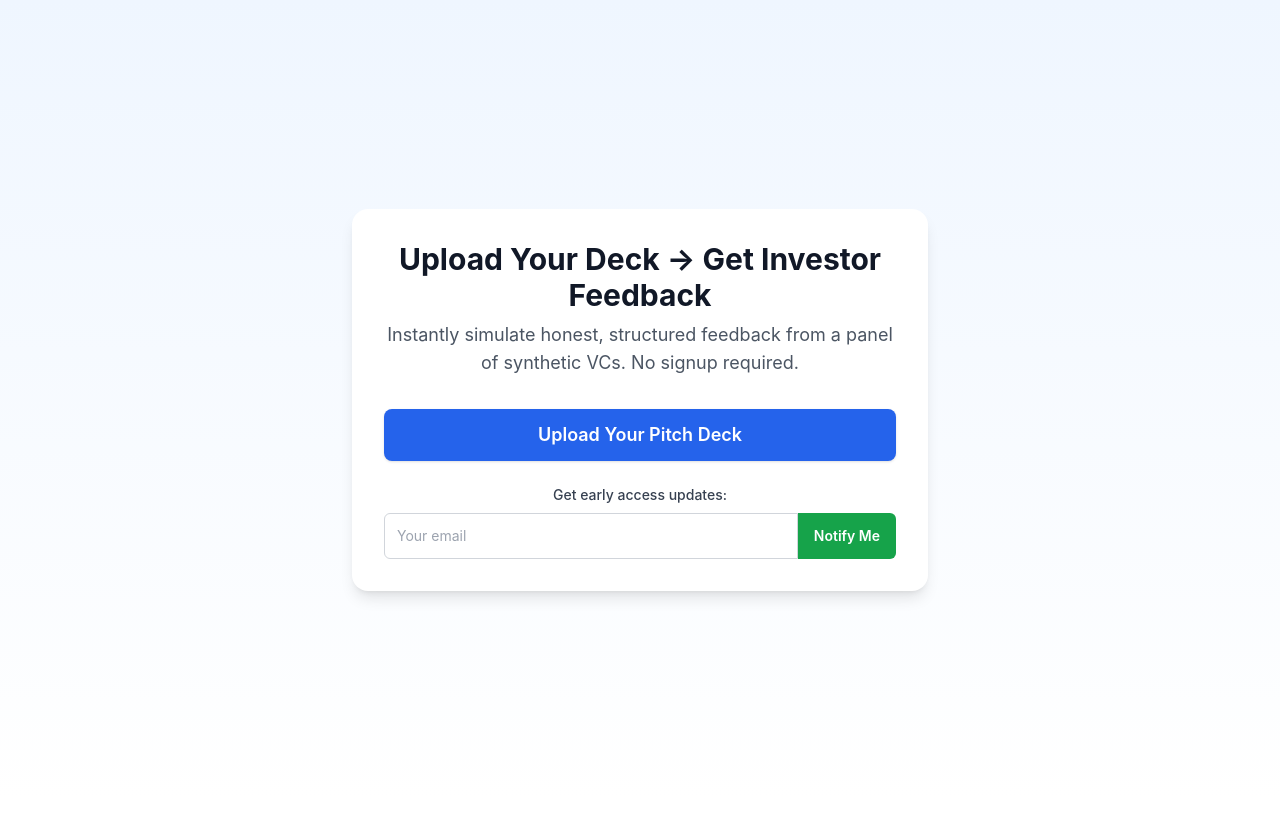
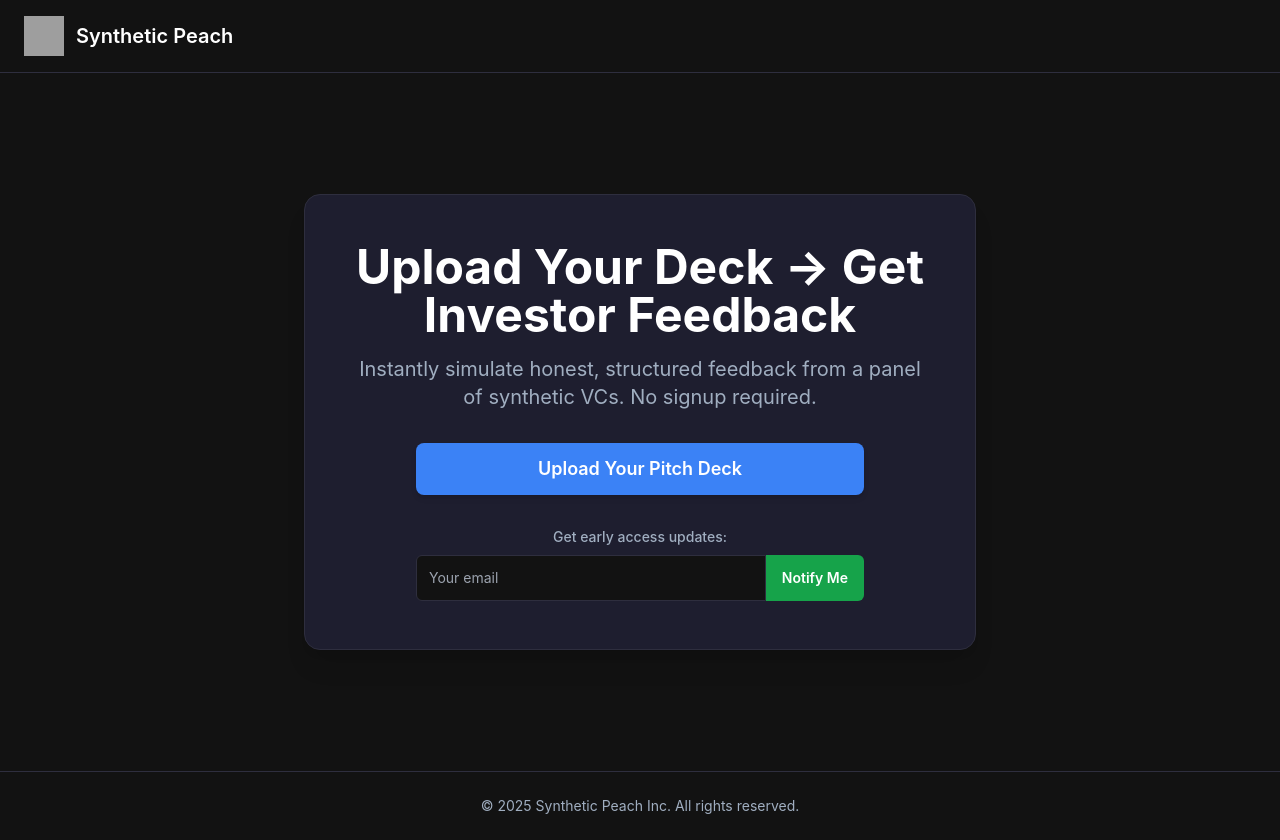
Before and after one commit to yan-yanko/synthetic-research-mvp, a Next.js app: page / in a window 1280 px wide. Before the commit the page ends 800 px from the top, so only its background shows below. Built offline with nearby package versions, Linux system fonts and the light colour scheme; grey boxes are pictures that could not be loaded.

Commit message:
feat: Update home page to use themed Layout and styles

```diff
--- a/pages/index.tsx
+++ b/pages/index.tsx
@@ -19,6 +19,7 @@
 
 import { useState } from 'react';
 import Link from 'next/link';
+import { Layout } from '@/components/ui/Layout';
 
 export default function Home() {
   const [email, setEmail] = useState('');
@@ -31,37 +32,50 @@ export default function Home() {
   };
 
   return (
-    <div className="min-h-screen bg-gradient-to-b from-blue-50 to-white flex flex-col justify-center items-center py-16 px-4">
-      <div className="max-w-xl w-full bg-white rounded-2xl shadow-lg p-8 flex flex-col items-center">
-        <h1 className="text-3xl font-bold text-center mb-2 text-gray-900">Upload Your Deck → Get Investor Feedback</h1>
-        <p className="text-center text-gray-600 mb-8 text-lg">
+    <Layout>
+      <div className="min-h-[calc(100vh-150px)] flex flex-col justify-center items-center py-12 px-4 text-center">
+        <div className="max-w-2xl w-full bg-card border border-border rounded-2xl shadow-xl p-8 md:p-12">
+          <h1 className="text-4xl md:text-5xl font-bold mb-4 text-textPrimary">
+            Upload Your Deck → Get Investor Feedback
+          </h1>
+          <p className="text-textSecondary mb-8 text-lg md:text-xl">
             Instantly simulate honest, structured feedback from a panel of synthetic VCs. No signup required.
           </p>
           <Link href="/deck-upload" legacyBehavior>
-          <a className="w-full mb-6 inline-block text-center bg-blue-600 hover:bg-blue-700 text-white font-semibold py-3 px-6 rounded-lg text-lg shadow transition">Upload Your Pitch Deck</a>
+            <a
+              className="w-full max-w-md mb-8 inline-block bg-primary hover:bg-primary/80 text-white font-semibold py-3 px-6 rounded-lg text-lg shadow-md hover:shadow-lg transition-all duration-300 ease-in-out transform hover:-translate-y-1"
+            >
+              Upload Your Pitch Deck
+            </a>
           </Link>
-        <form onSubmit={handleEmailSubmit} className="w-full flex flex-col items-center">
-          <label className="block text-sm font-medium text-gray-700 mb-2">Get early access updates:</label>
-          <div className="flex w-full">
+          <form onSubmit={handleEmailSubmit} className="w-full max-w-md mx-auto">
+            <label className="block text-sm font-medium text-textSecondary mb-2">
+              Get early access updates:
+            </label>
+            <div className="flex">
               <input
                 type="email"
                 value={email}
                 onChange={e => setEmail(e.target.value)}
                 required
                 placeholder="Your email"
-              className="flex-1 p-3 border border-gray-300 rounded-l-md text-sm focus:outline-none"
+                className="flex-1 p-3 border border-border bg-background text-textPrimary rounded-l-md text-sm focus:ring-primary focus:border-primary focus:outline-none disabled:opacity-50"
                 disabled={submitted}
               />
               <button
                 type="submit"
-              className="bg-green-600 hover:bg-green-700 text-white px-4 rounded-r-md text-sm font-semibold disabled:opacity-60"
+                className="bg-green-600 hover:bg-green-700 text-white px-4 rounded-r-md text-sm font-semibold disabled:opacity-60 transition-colors duration-300"
                 disabled={submitted}
               >
                 {submitted ? 'Thank you!' : 'Notify Me'}
               </button>
             </div>
+            {submitted && (
+              <p className="text-green-500 mt-3 text-sm">Thanks for signing up! We'll keep you posted.</p>
+            )}
           </form>
         </div>
       </div>
+    </Layout>
   );
 }
```
Lines whose indentation alone changed are shown as unchanged.
